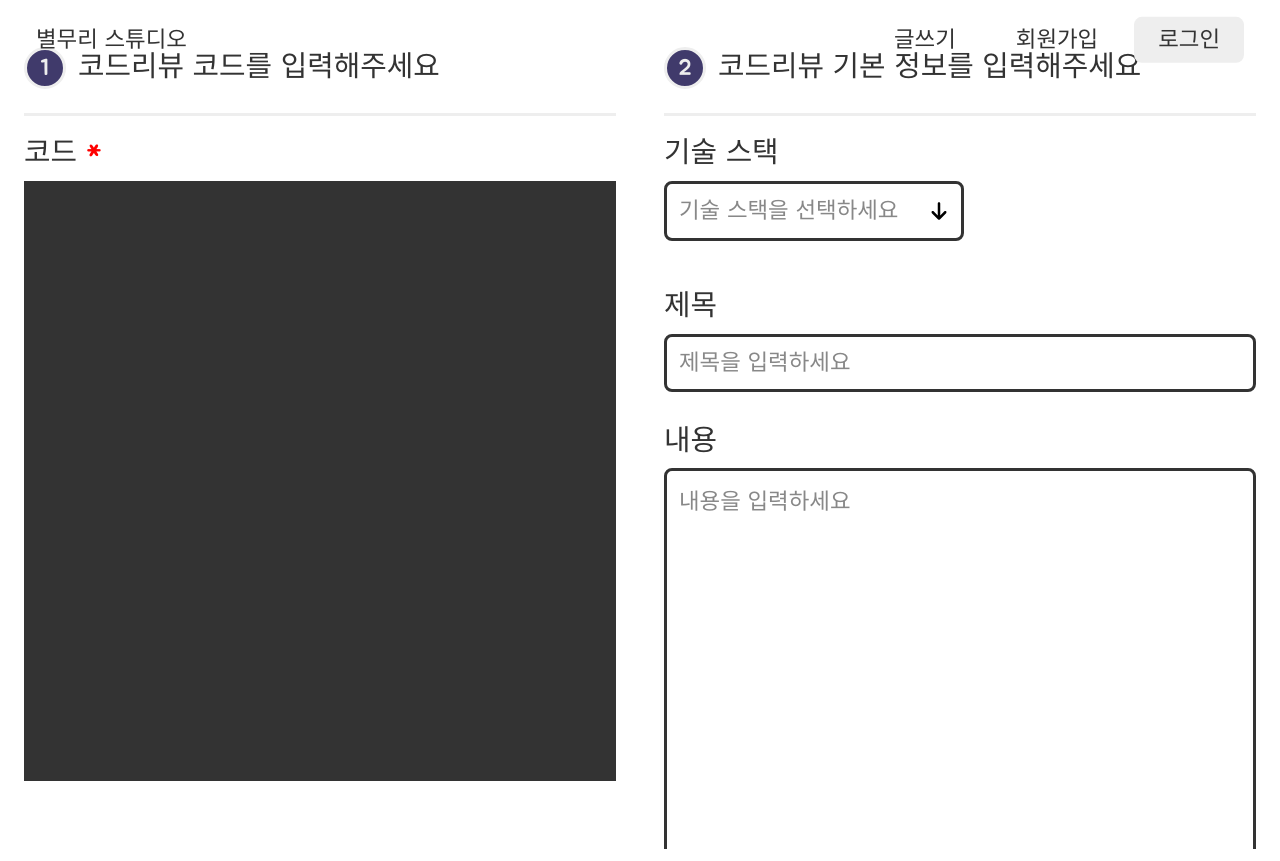
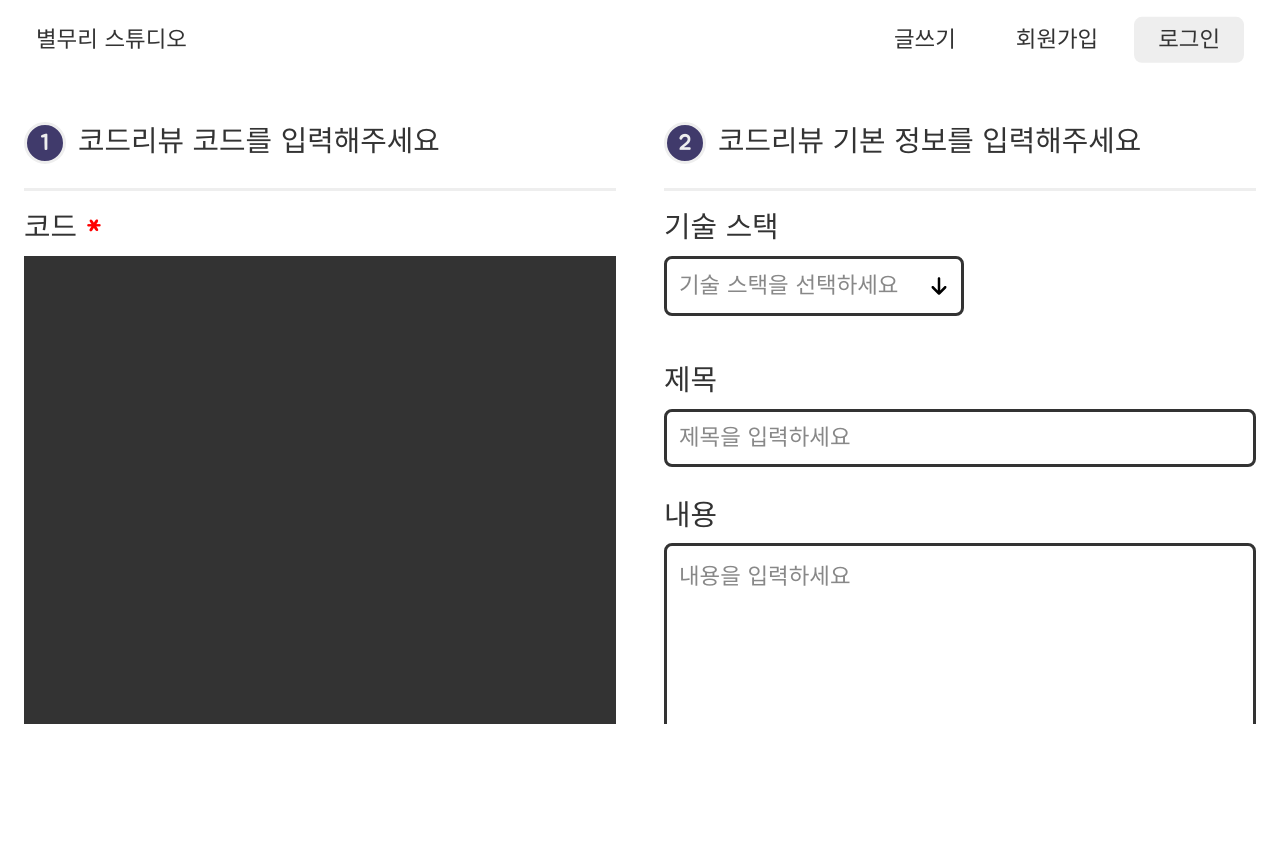
Before and after one commit to helloworld442/code-review-mono-repo, a React (Vite) app: page /write in a window 1280 px wide. After the commit the page ends 836 px from the top, so only its background shows below. Built offline with nearby package versions, Linux system fonts and the light colour scheme.

Commit message:
fix : fix ui header style #56

```diff
--- a/src/component/review/review-form/ReviewForm.scss
+++ b/src/component/review/review-form/ReviewForm.scss
@@ -3,7 +3,7 @@
   top: 50%;
   left: 50%;
   width: 100%;
-  height: 850px;
+  height: 650px;
   padding: 12px;
   box-sizing: border-box;
   display: flex;
--- a/src/component/review/review-template/ReviewTemplate.scss
+++ b/src/component/review/review-template/ReviewTemplate.scss
@@ -1,7 +1,7 @@
 .review-template {
   position: relative;
   width: 100%;
-  height: 800px;
+  height: 750px;
   margin-top: 36px;
   background: #fff;
   display: flex;
--- a/src/component/ui/textarea/TextArea.scss
+++ b/src/component/ui/textarea/TextArea.scss
@@ -12,7 +12,7 @@
 
 .textarea-value {
   width: 100%;
-  height: 400px;
+  height: 420px;
   padding: 12px;
   box-sizing: border-box;
   border: 3px solid #333;
```
